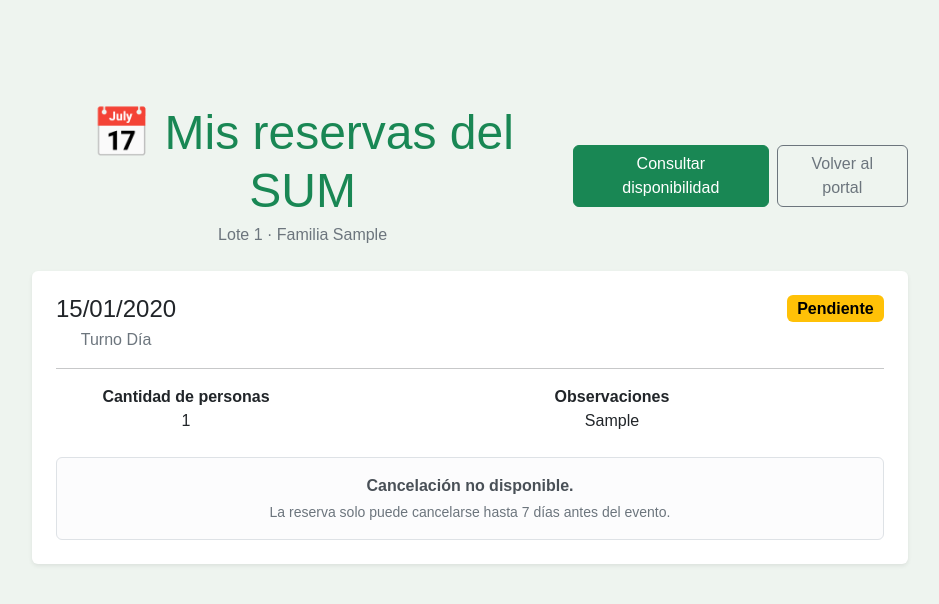
After one commit to rodrigocesantiago-arg/LasAcaciasHudson, a Django app: page /mis-reservas-sum/ in a window 1280 px wide. The commit adds this page. Shown: the top 604 px of the page, without its empty margins (170-1109 px from the left). Run offline with Django 5.2, Linux system fonts and the light colour scheme; a user stored in the database is signed in; tables that the repository leaves empty hold one stand-in row (values such as "Sample post").

Commit message:
Historial y cancelacion de reservas del SUM

```diff
--- /dev/null
+++ b/backend/core/templates/core/mis_reservas_sum.html
@@ -0,0 +1,199 @@
+{% load static %}
+
+<!DOCTYPE html>
+<html lang="es">
+
+<head>
+    <meta charset="UTF-8">
+    <meta name="viewport" content="width=device-width, initial-scale=1.0">
+
+    <title>Mis reservas del SUM - Comunidad360</title>
+
+    <link
+        href="https://cdn.jsdelivr.net/npm/bootstrap@5.3.7/dist/css/bootstrap.min.css"
+        rel="stylesheet"
+    >
+
+    <link
+        rel="stylesheet"
+        href="{% static 'core/css/styles.css' %}"
+    >
+</head>
+
+<body>
+
+<div class="container py-4">
+
+    <div class="d-flex justify-content-between align-items-center mb-4">
+
+        <div>
+            <h1 class="text-success mb-1">
+                📅 Mis reservas del SUM
+            </h1>
+
+            <div class="text-secondary">
+                Lote {{ lote.numero }} · Familia {{ lote.apellido_familia }}
+            </div>
+        </div>
+
+        <div class="d-flex gap-2">
+
+            <a
+                href="{% url 'disponibilidad_sum' %}"
+                class="btn btn-success"
+            >
+                Consultar disponibilidad
+            </a>
+
+            <a
+                href="{% url 'portal' %}"
+                class="btn btn-outline-secondary"
+            >
+                Volver al portal
+            </a>
+
+        </div>
+
+    </div>
+
+
+    {% for reserva in reservas %}
+
+        <div class="card shadow-sm border-0 mb-3">
+
+            <div class="card-body p-4">
+
+                <div class="d-flex justify-content-between align-items-start">
+
+                    <div>
+
+                        <h4 class="mb-1">
+                            {{ reserva.fecha|date:"d/m/Y" }}
+                        </h4>
+
+                        <div class="text-secondary">
+                            {{ reserva.get_turno_display }}
+                        </div>
+
+                    </div>
+
+                    <div>
+
+                        {% if reserva.estado == "pendiente" %}
+
+                            <span class="badge text-bg-warning fs-6">
+                                Pendiente
+                            </span>
+
+                        {% elif reserva.estado == "confirmada" %}
+
+                            <span class="badge text-bg-success fs-6">
+                                Confirmada
+                            </span>
+
+                        {% elif reserva.estado == "cancelada" %}
+
+                            <span class="badge text-bg-danger fs-6">
+                                Cancelada
+                            </span>
+
+                        {% endif %}
+
+                    </div>
+
+                </div>
+
+
+                <hr>
+
+
+                <div class="row">
+
+                    <div class="col-md-4 mb-2">
+
+                        <strong>
+                            Cantidad de personas
+                        </strong>
+
+                        <div>
+                            {{ reserva.cantidad_personas }}
+                        </div>
+
+                    </div>
+
+
+                    <div class="col-md-8 mb-2">
+
+                        <strong>
+                            Observaciones
+                        </strong>
+
+                        <div>
+                            {% if reserva.observaciones %}
+                                {{ reserva.observaciones }}
+                            {% else %}
+                                Sin observaciones.
+                            {% endif %}
+                        </div>
+
+                    </div>
+
+                </div>
+
+
+                {% if reserva.estado != "cancelada" %}
+
+                    {% if reserva.puede_cancelar %}
+
+                        <form
+                            method="POST"
+                            action="{% url 'cancelar_reserva_sum' reserva.id %}"
+                            class="mt-3"
+                        >
+
+                            {% csrf_token %}
+
+                            <button
+                                type="submit"
+                                class="btn btn-outline-danger btn-sm"
+                            >
+                                Cancelar reserva
+                            </button>
+
+                        </form>
+
+                    {% else %}
+
+                        <div class="alert alert-light border mt-3 mb-0">
+
+                            <strong>
+                                Cancelación no disponible.
+                            </strong>
+
+                            <div class="small text-secondary mt-1">
+                                La reserva solo puede cancelarse hasta 7 días antes del evento.
+                            </div>
+
+                        </div>
+
+                    {% endif %}
+
+                {% endif %}
+
+            </div>
+
+        </div>
+
+    {% empty %}
+
+        <div class="alert alert-info">
+            Todavía no tenés reservas del SUM.
+        </div>
+
+    {% endfor %}
+
+</div>
+
+</body>
+
+</html>
--- a/backend/core/urls.py
+++ b/backend/core/urls.py
@@ -8,10 +8,20 @@ urlpatterns = [
     path("portal/", views.portal, name="portal"),
     path("noticias/", views.noticias_view, name="noticias"),
     path(
+        "mis-reservas-sum/",
+        views.mis_reservas_sum,
+        name="mis_reservas_sum"
+    ),
+    path(
         "disponibilidad-sum/",
         views.disponibilidad_sum,
         name="disponibilidad_sum"
     ),
     path("reservar-sum/", views.reservar_sum, name="reservar_sum"),
+    path(
+        "cancelar-reserva-sum/<int:reserva_id>/",
+        views.cancelar_reserva_sum,
+        name="cancelar_reserva_sum"
+    ),
     path("logout/", views.logout_view, name="logout"),
 ]
--- a/backend/core/views.py
+++ b/backend/core/views.py
@@ -1,7 +1,8 @@
-from datetime import datetime
+from datetime import datetime, timedelta
 
 from django.contrib.auth import authenticate, login, logout
-from django.shortcuts import render, redirect
+from django.shortcuts import get_object_or_404, redirect, render
+from django.utils import timezone
 
 from .forms import ReservaSUMForm
 from .models import Noticia, ReservaSUM
@@ -54,6 +55,16 @@ def portal(request):
         "-fecha_creacion"
     )[:3]
 
+    hoy = timezone.localdate()
+
+    for reserva in proximas_reservas:
+        fecha_limite_cancelacion = reserva.fecha - timedelta(days=7)
+
+        reserva.puede_cancelar = (
+            hoy <= fecha_limite_cancelacion
+            and reserva.estado != "cancelada"
+        )
+
     return render(
         request,
         "core/portal.html",
@@ -79,6 +90,38 @@ def noticias_view(request):
         request,
         "core/noticias.html",
         {"noticias": noticias}
+    )
+
+
+def mis_reservas_sum(request):
+    if not request.user.is_authenticated:
+        return redirect("home")
+
+    lote = request.user.lote
+    hoy = timezone.localdate()
+
+    reservas = ReservaSUM.objects.filter(
+        lote=lote
+    ).order_by(
+        "-fecha",
+        "-fecha_creacion"
+    )
+
+    for reserva in reservas:
+        fecha_limite_cancelacion = reserva.fecha - timedelta(days=7)
+
+        reserva.puede_cancelar = (
+            hoy <= fecha_limite_cancelacion
+            and reserva.estado != "cancelada"
+        )
+
+    return render(
+        request,
+        "core/mis_reservas_sum.html",
+        {
+            "lote": lote,
+            "reservas": reservas,
+        }
     )
 
 
@@ -140,8 +183,6 @@ def reservar_sum(request):
 
     lote = request.user.lote
 
-    # Recibimos la fecha y el turno desde la pantalla
-    # de disponibilidad.
     fecha_inicial = request.GET.get("fecha")
     turno_inicial = request.GET.get("turno")
 
@@ -151,11 +192,7 @@ def reservar_sum(request):
         if form.is_valid():
             reserva = form.save(commit=False)
 
-            # El lote se obtiene automáticamente
-            # del usuario que inició sesión.
             reserva.lote = lote
-
-            # Toda reserva nueva comienza pendiente.
             reserva.estado = "pendiente"
 
             try:
@@ -191,6 +228,32 @@ def reservar_sum(request):
     )
 
 
+def cancelar_reserva_sum(request, reserva_id):
+    if not request.user.is_authenticated:
+        return redirect("home")
+
+    lote = request.user.lote
+
+    reserva = get_object_or_404(
+        ReservaSUM,
+        id=reserva_id,
+        lote=lote
+    )
+
+    if request.method == "POST":
+        hoy = timezone.localdate()
+        fecha_limite = reserva.fecha - timedelta(days=7)
+
+        if (
+            hoy <= fecha_limite
+            and reserva.estado != "cancelada"
+        ):
+            reserva.estado = "cancelada"
+            reserva.save()
+
+    return redirect("portal")
+
+
 def logout_view(request):
     logout(request)
     return redirect("home")
```
Also changed, not shown: backend/core/templates/core/portal.html (+58 -4 lines).
